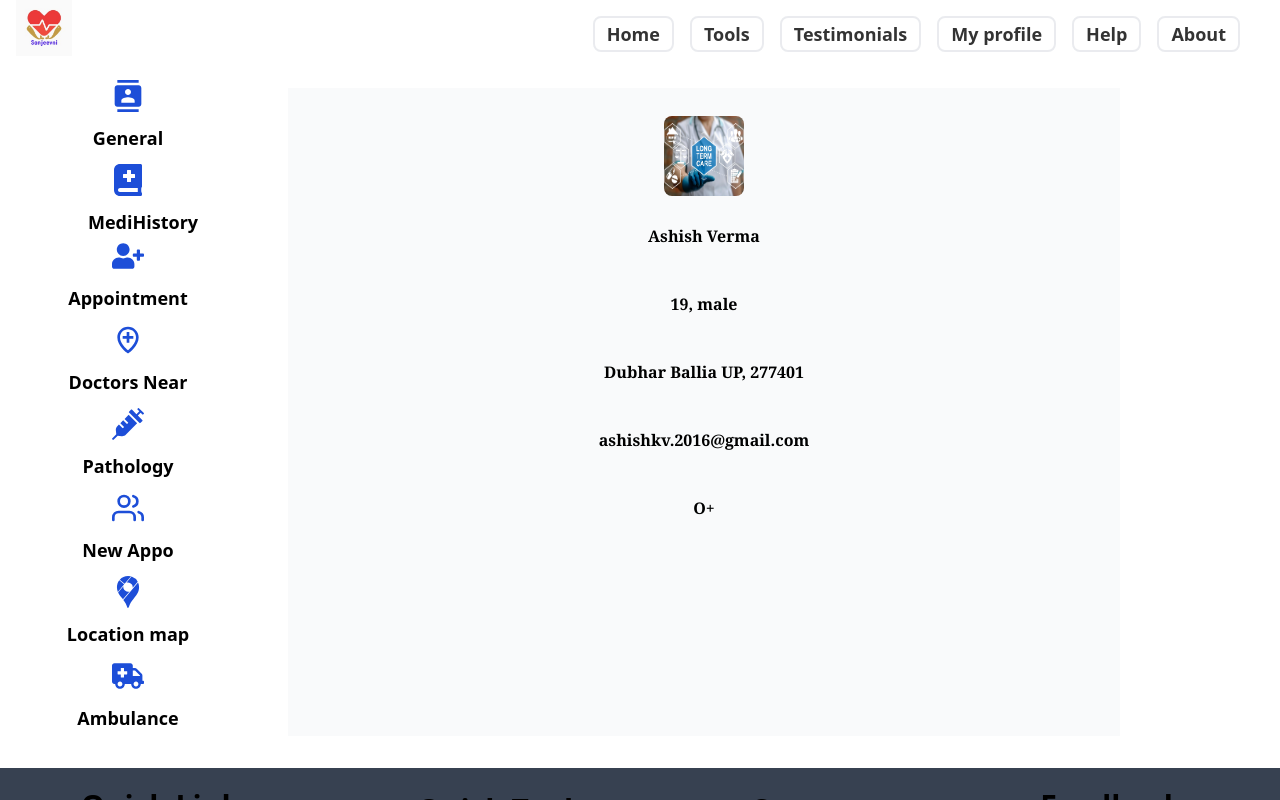
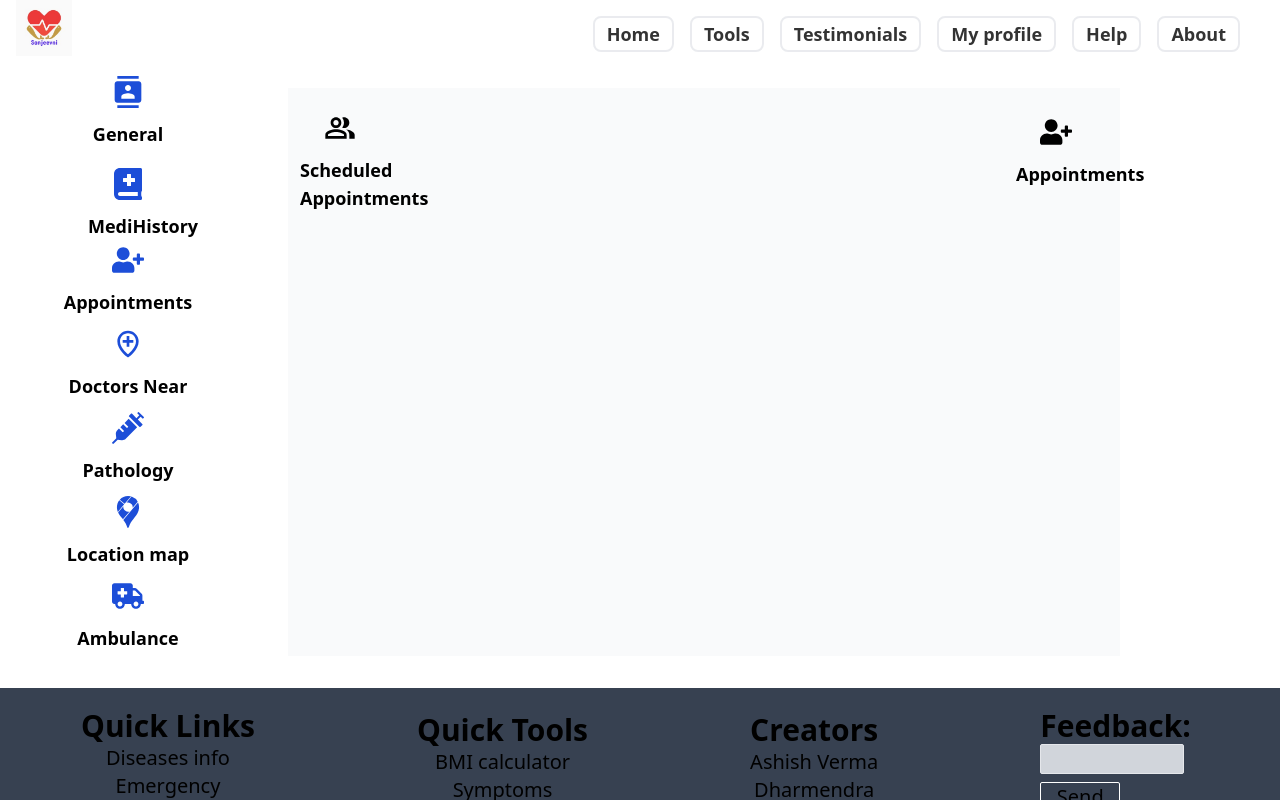
Before and after one commit to codechampriyanshu/Sanjeevani, a React (Create React App) app in the folder frontend/: page /profile in a window 1280 px wide. Both pictures are taken after a click on the icon 128 px from the left and 256 px from the top of the page. Shown: the top 800 px of the page. Built offline with nearby package versions, Linux system fonts and the light colour scheme.

Commit message:
dharmendra ko code diya

```diff
--- /dev/null
+++ b/frontend/src/Components/Patient/Appointments.jsx
@@ -0,0 +1,22 @@
+import React, { useState } from 'react'
+import {MdOutlinePeopleAlt } from "react-icons/md";
+import {FaUserPlus} from "react-icons/fa";
+import {FaUserMinus} from "react-icons/fa";
+export default function Appointments() {
+    const [show,setShow]=useState("true")
+    return (
+        <div className="">
+            <div className="flex flex-row items-center justify-between">
+            <div className="flex flex-col items-center justify-center ml-3">
+                <MdOutlinePeopleAlt className="w-8 h-8 mx-auto mt-2 md:mb-2 lg:mb-3"/>
+                    <span className="w-8 h-8 mr-12 text-sm font-semibold text- md:text-base lg:text-lg">Scheduled Appointments</span>
+            </div>
+             <div className="flex flex-col items-center justify-center p-3 pt-5 mr-3">
+                <FaUserPlus className="w-8 h-8 mx-auto mt-2 md:mb-2rounded-full lg:mb-3"/>
+                    <span className="w-8 h-8 mr-12 text-sm font-semibold md:text-base lg:text-lg">Appointments</span>
+            </div>
+            </div>
+
+        </div>
+    )
+}
--- a/frontend/src/Components/Patient/Services.jsx
+++ b/frontend/src/Components/Patient/Services.jsx
@@ -10,6 +10,7 @@ import Navbar from '../Navbar/Nav'
 import Footer from '../Footer/Footer'
 import General from './General';
 import {MediHistory} from './MediHistory'
+import  Appointments from './Appointments';
 export default function Services() {
     const [click,setclick]=useState(false)
     const [toggle,setToggle]=useState(false)
@@ -28,19 +29,19 @@ export default function Services() {
                 <BsBoxArrowRight onClick={handClick} className="w-8 h-8 text-black-800" />
             </div>
             <div className='grid grid-cols-10'>
-                <div className={(click?"translate-x-1 ":"-translate-x-72 ")+`duration-500 col-span-2 md:translate-x-0 transform p-3 m-3 font-semibold `}>
+                <div className={(click?"translate-x-1 ":"-translate-x-72 ")+`duration-500 mt-2 col-span-2 md:translate-x-0 transform p-3 m-3 font-semibold `}>
                     <div className="flex flex-col items-center justify-center">
                         <MdContacts className="w-8 h-8 text-blue-700 md:mb-2 lg:mb-3" onClick={()=>setActive("General")}/>
                         <span className='text-sm md:text-base lg:text-lg '>General</span>
                     </div>
 
                     <div className="flex flex-col items-center justify-center pt-3">
-                        <FaBookMedical className="w-8 h-8 text-blue-700 md:mb-2 lg:mb-3" onClick={()=>setActive("MediHistory")}/>
+                        <FaBookMedical className="w-8 h-8 mt-2 text-blue-700 md:mb-2 lg:mb-3" onClick={()=>setActive("MediHistory")}/>
                         <span className="w-8 h-8 mr-12 text-sm md:text-base lg:text-lg ">MediHistory</span>
                     </div>
                     <div className="flex flex-col items-center justify-center">
-                        <FaUserPlus className="w-8 h-8 text-blue-700 md:mb-2 lg:mb-3"/>
-                        <span className="pb-3 text-sm md:text-base lg:text-lg ">Appointment</span>
+                        <FaUserPlus className="w-8 h-8 text-blue-700 md:mb-2 lg:mb-3" onClick={()=>setActive("Appointments")}/>
+                        <span className="pb-3 text-sm md:text-base lg:text-lg ">Appointments</span>
                     </div>
                     <div className="flex flex-col items-center justify-center">
                         <BiLocationPlus className="w-8 h-8 text-blue-700 md:mb-2 lg:mb-3 items "/>
@@ -52,10 +53,7 @@ export default function Services() {
                         <span className="pb-3 text-sm md:text-base lg:text-lg ">Pathology</span>
 
                     </div>
-                    <div className="flex flex-col items-center justify-center">
-                        <FiUsers className="w-8 h-8 text-blue-700 md:mb-2 lg:mb-3"/>
-                        <span className="pb-3 text-sm md:text-base lg:text-lg ">New Appo</span>
-                    </div>
+
                     <div className="flex flex-col items-center justify-center">
                         <SiGooglemaps className="w-8 h-8 text-blue-700 md:mb-2 lg:mb-3"/>
                         <span className="pb-3 text-sm md:text-base lg:text-lg ">Location map</span>
@@ -69,6 +67,7 @@ export default function Services() {
                 <div className="col-span-8 m-8 md:col-span-7 bg-gray-50">
                 {active==="General" && <General/>}
                 {active==="MediHistory" && <MediHistory/>}
+                {active==="Appointments" && <Appointments/>}
                 </div>
             </div>
       </div>
```
